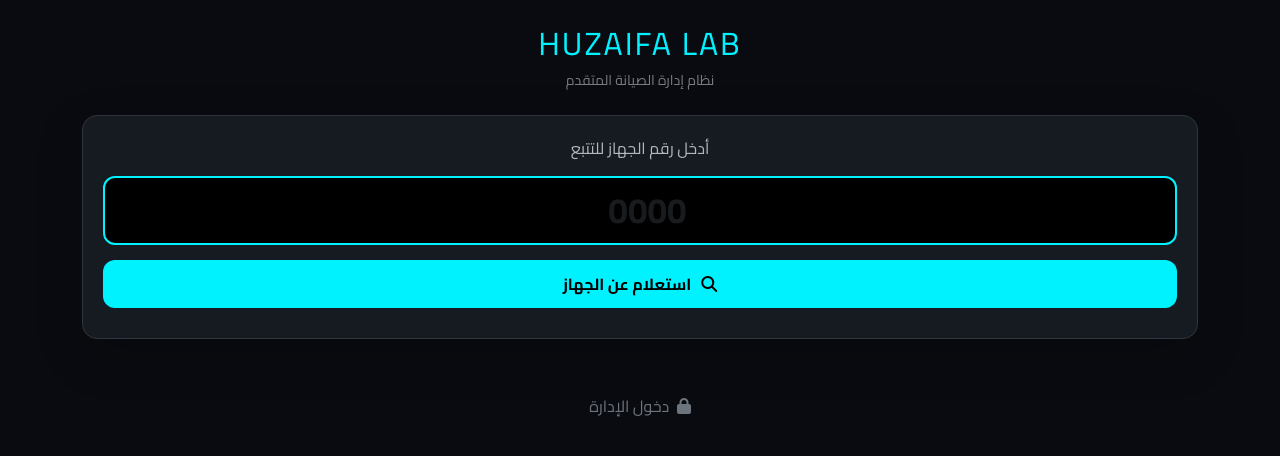
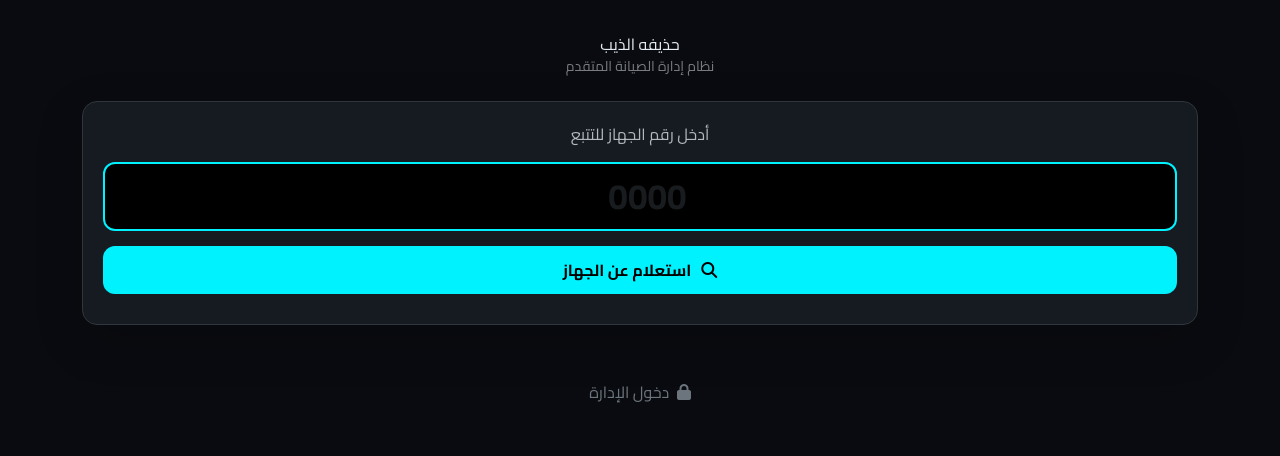
Before and after one commit to Alisjs12/hodyf, a plain HTML site: page tracking.html in a window 1280 px wide. Drawn offline with nearby package versions, Linux system fonts and the light colour scheme.

Commit message:
Update tracking.html

```diff
--- a/tracking.html
+++ b/tracking.html
@@ -1,3 +1,4 @@
+
 <!DOCTYPE html>
 <html lang="ar" dir="rtl">
 <head>
@@ -29,7 +30,7 @@
 
 <div class="container py-4">
     <div class="text-center mb-4">
-        <h2 class="fw-900" style="color: var(--main-cyan); letter-spacing: 2px;">HUZAIFA LAB</h2>
+        <h2 class="fw-900" style="color: var(--main-cyan); letter-spacing: 2px;"></h2>حذيفه الذيب</h2>
         <p class="small opacity-50">نظام إدارة الصيانة المتقدم</p>
     </div>
 
```
